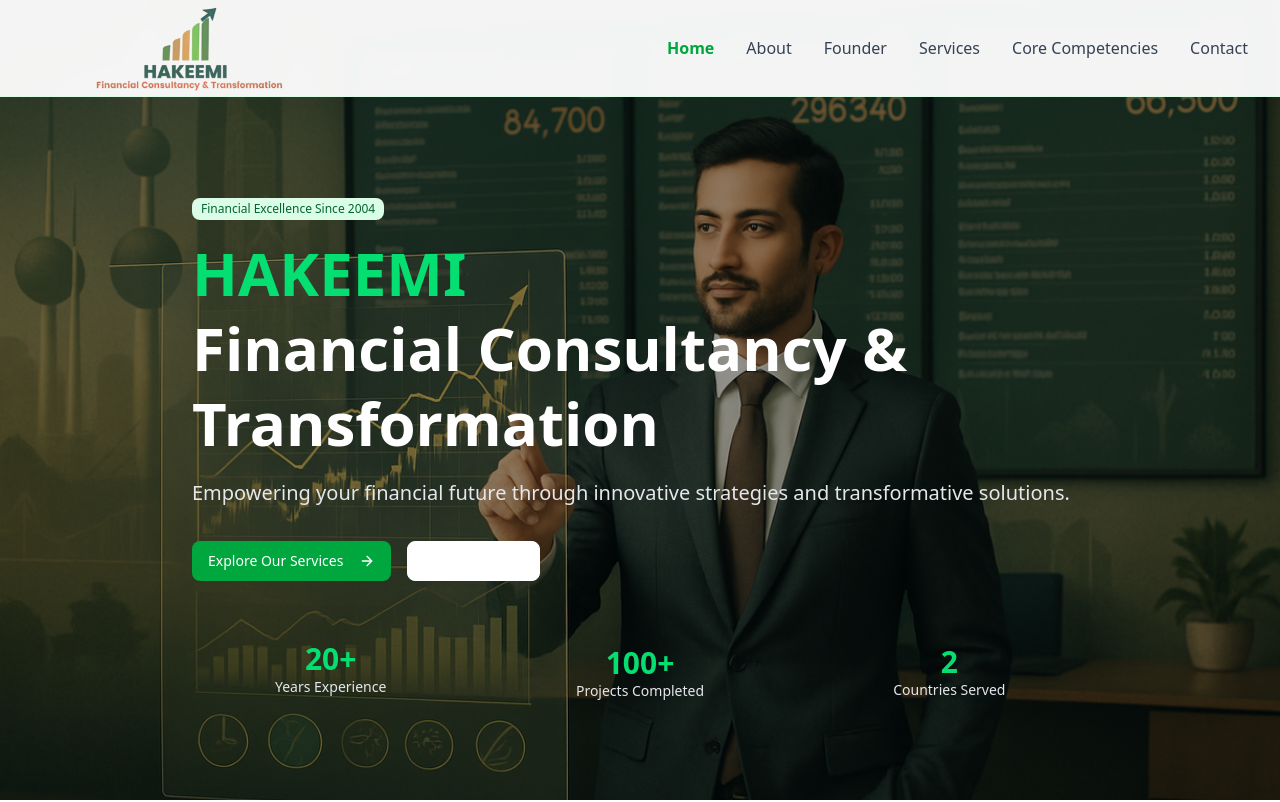
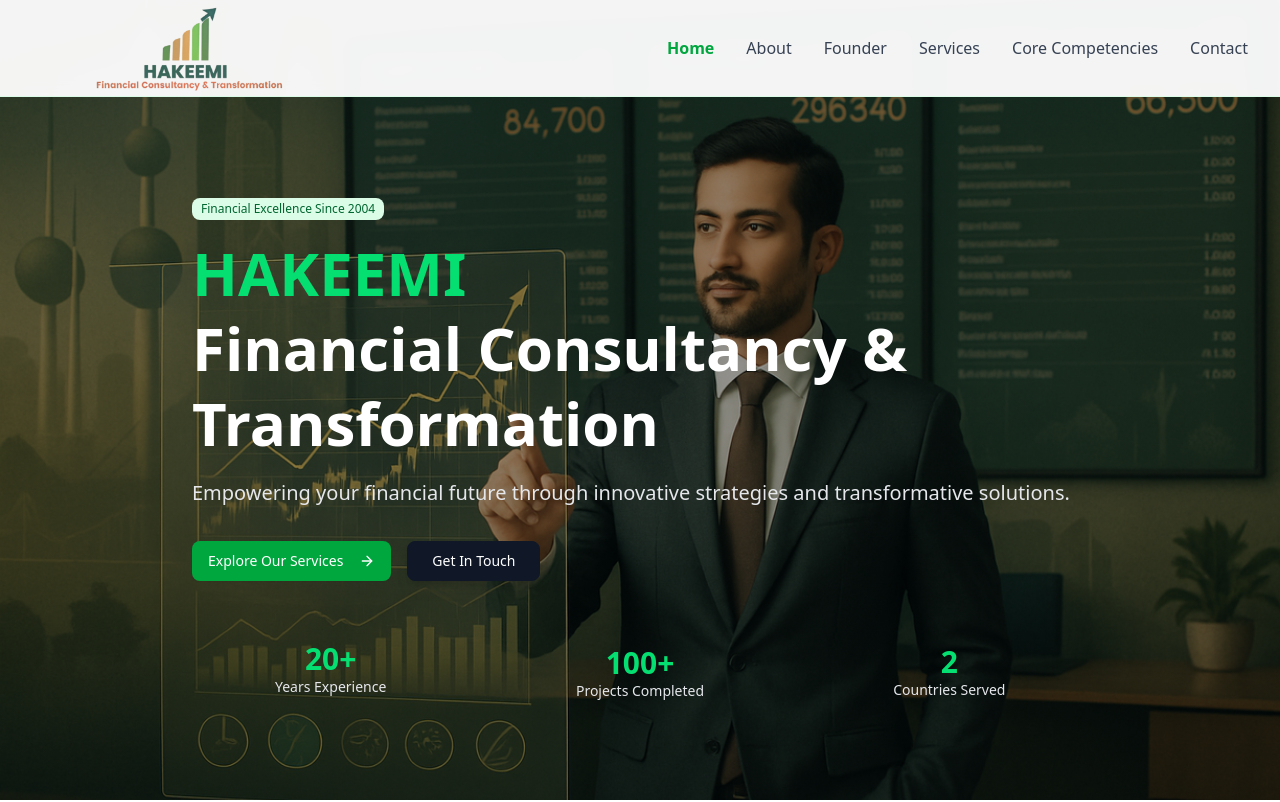
Before and after one commit to najmuddin01/hakeemi-financial-website, a React (Vite) app: page / in a window 1280 px wide. Shown: the top 802 px of the page. Built offline with nearby package versions, Linux system fonts and the light colour scheme.

Commit message:
Update Get In Touch button to dark styling for better visibility and branding

```diff
--- a/src/App.jsx
+++ b/src/App.jsx
@@ -216,7 +216,7 @@
                 <Button
                   variant="outline"
                   size="lg"
-                  className="border-white text-white hover:bg-white hover:text-gray-900"
+                  className="bg-gray-900 border-gray-900 text-white hover:bg-gray-800 hover:border-gray-800 shadow-lg"
                   onClick={() => scrollToSection('contact')}
                 >
                   Get In Touch
```
